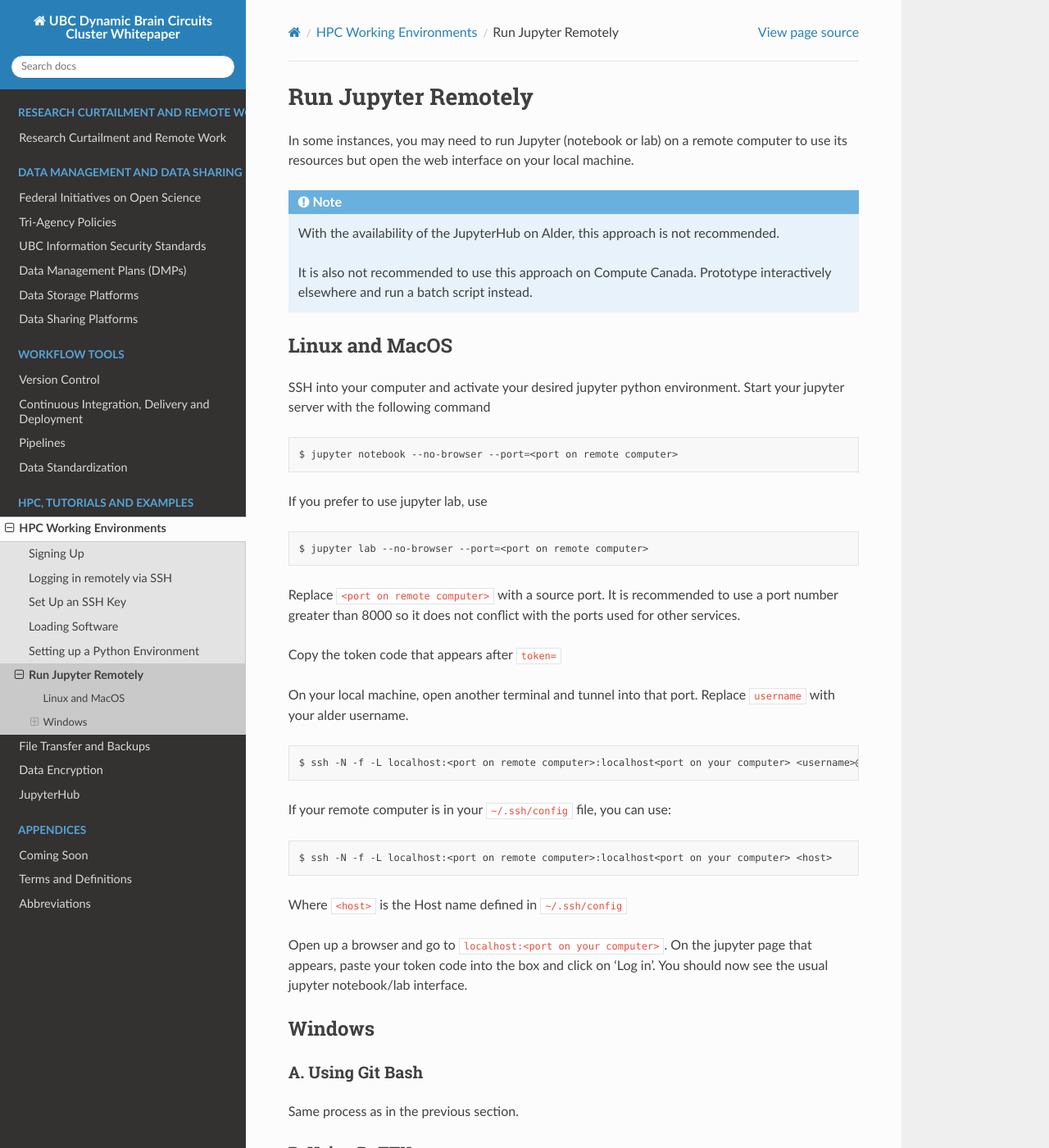
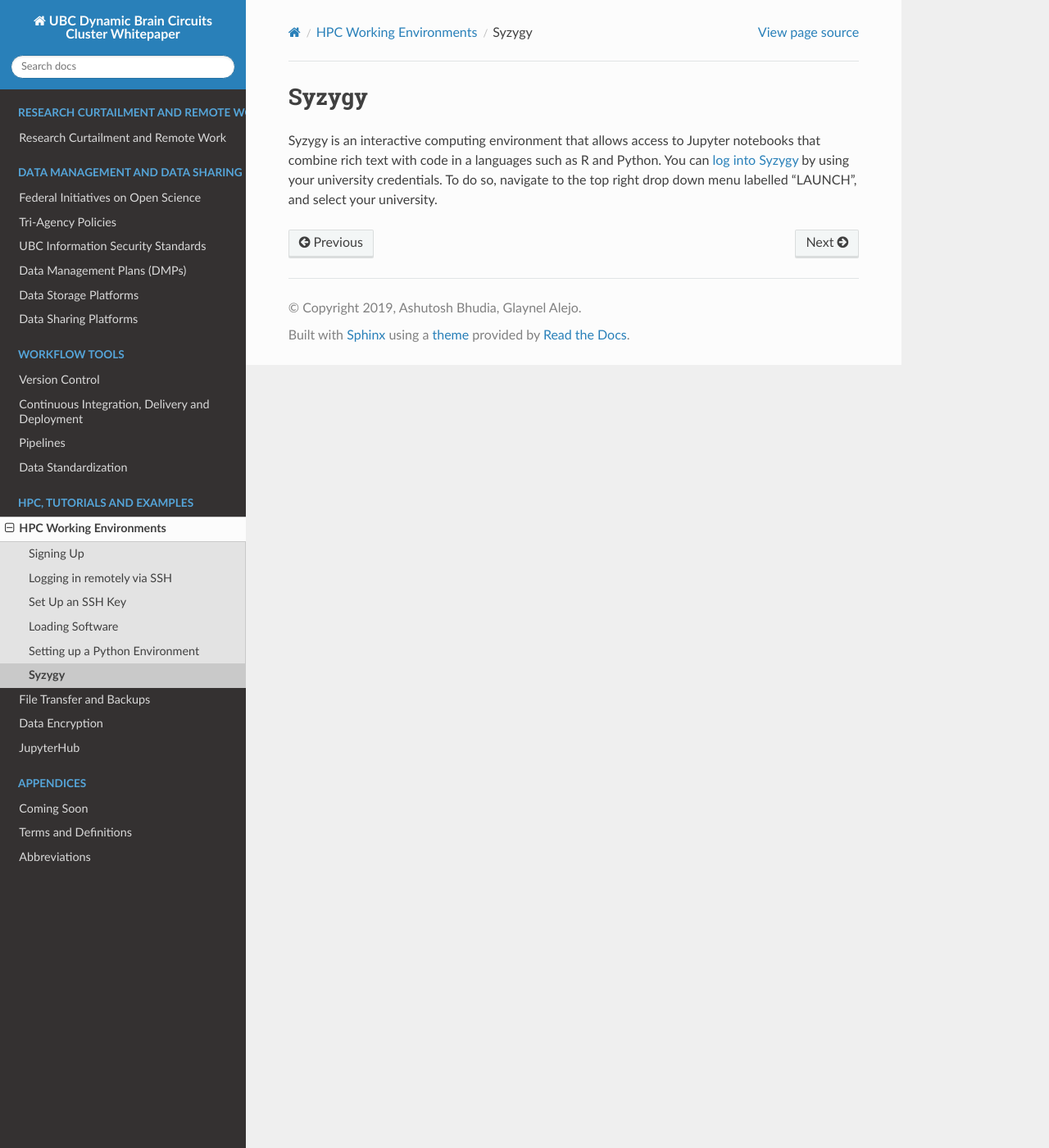
Before and after one commit to ubcbraincircuits/whitepaper, a Sphinx documentation site: the page built from source/hpc/run_jupyter_remotely.rst, in a window 1280 px wide and 1400 px high. Shown: the whole window at 82% size. Built offline with Sphinx 7.4.7 and the Read the Docs theme 2.0.0, drawn with Linux system fonts in a browser that asks for light colours; pages that are not in the unit, such as notebooks, are missing from menus; some of the changed text lies outside the part shown.

Commit message:
Added some Syzygy info

```diff
--- a/source/hpc/run_jupyter_remotely.rst
+++ b/source/hpc/run_jupyter_remotely.rst
@@ -1,113 +1,5 @@
-Run Jupyter Remotely
+Syzygy
 ====================
 
-In some instances, you may need to run Jupyter (notebook or lab) on a remote computer to use its resources
-but open the web interface on your local machine.
-
-.. note::
-   With the availability of the JupyterHub on Alder, this approach is not recommended.
-
-   It is also not recommended to use this approach on Compute Canada. Prototype interactively elsewhere and run a batch script instead.
-
-Linux and MacOS
----------------
-SSH into your computer and activate your desired jupyter python environment.
-Start your jupyter server with the following command
-
-.. code-block:: bash
-
-   $ jupyter notebook --no-browser --port=<port on remote computer>
-
-If you prefer to use jupyter lab, use
-
-.. code-block:: bash
-
-   $ jupyter lab --no-browser --port=<port on remote computer>
-
-Replace ``<port on remote computer>`` with a source port. It is recommended to use a port number greater
-than 8000 so it does not conflict with the ports used for other services.
-
-Copy the token code that appears after ``token=``
-
-On your local machine, open another terminal and tunnel into that port.
-Replace ``username`` with your alder username.
-
-.. code-block:: bash
-
-   $ ssh -N -f -L localhost:<port on remote computer>:localhost<port on your computer> <username>@<remote computer>
-
-If your remote computer is in your ``~/.ssh/config`` file, you can use:
-
-.. code-block:: bash
-
-   $ ssh -N -f -L localhost:<port on remote computer>:localhost<port on your computer> <host>
-
-Where ``<host>`` is the Host name defined in ``~/.ssh/config``
-
-Open up a browser and go to ``localhost:<port on your computer>``.
-On the jupyter page that appears, paste your token code into the box and click on ‘Log in’.
-You should now see the usual jupyter notebook/lab interface.
-
-Windows
--------
-A. Using Git Bash
-~~~~~~~~~~~~~~~~~
-Same process as in the previous section.
-
-B. Using PuTTY
-~~~~~~~~~~~~~~
-Open up PuTTY.
-Under the ‘Session’ section, set the Host Name to the address of the remote computer, e.g. ``alder.arc.ubc.ca`` in this case.
-
-.. image:: 1connect.PNG
-
-Next, expand the SSH tab and click on Tunnel.
-Enter the Source port at which you want to launch the jupyter server on Alder, and the
-Destination port which you would like to use to access the notebook on your machine in the
-format localhost:<port>. Click on 'Add', then 'Open'.
-
-.. image:: 1putty-tunnel.PNG
-
-Input your login credentials. If the login is successful, you should see something like this:
-
-.. image:: 3login.PNG
-
-Next, request the resources you would like to use for your notebook session, for instance, th following
-would give you 4 CPU cores and 8000 MB of RAM.
-
-.. code-block:: bash
-
-   $ salloc --cpus-per-task=4 --mem-per-cpu=2000m
-
-Where mem-per-cpu is the amount of RAM per cpu in megabytes.
-
-Activate your jupyter python environment e.g.
-
-.. code-block:: bash
-
-   $ source myenv/bin/activate
-
-Where myenv is the environment
-
-Launch the jupyter notebook server on the source port specified earlier e.g.
-if the port was 8887
-
-.. code-block:: bash
-
-   $ jupyter notebook --no-browser --port=8887
-
-If you prefer to work in jupyter lab instead, use this instead
-
-.. code-block:: bash
-
-   $ jupyter lab --no-browser --port=8887
-
-.. image:: 4notebook-server.PNG
-
-Copy the token.
-On your local machine, open a browser and go to the localhost port specified in the
-Destination earlier, e.g. ‘localhost:8887’. You should see a page that looks like this.
-Paste the token you had copied in the previous step into the box and click on ‘Log in’.
-You should then see a typical notebook/lab interface open up.
-
-.. image:: 5logintonotebook.PNG
+Syzygy is an interactive computing environment that allows access to Jupyter notebooks that combine rich text with code in a languages such as R and Python.
+You can `log into Syzygy <https://syzygy.ca/>`_ by using your university credentials. To do so, navigate to the top right drop down menu labelled "LAUNCH", and select your university.
```
Also changed, not shown: source/hpc/index.rst (line endings or trailing spaces).
